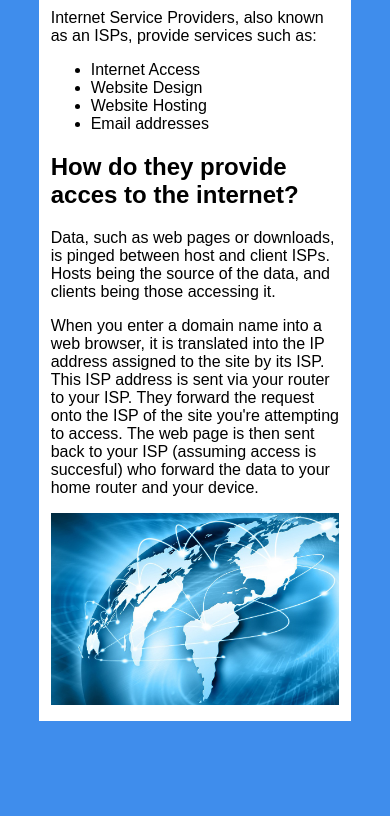
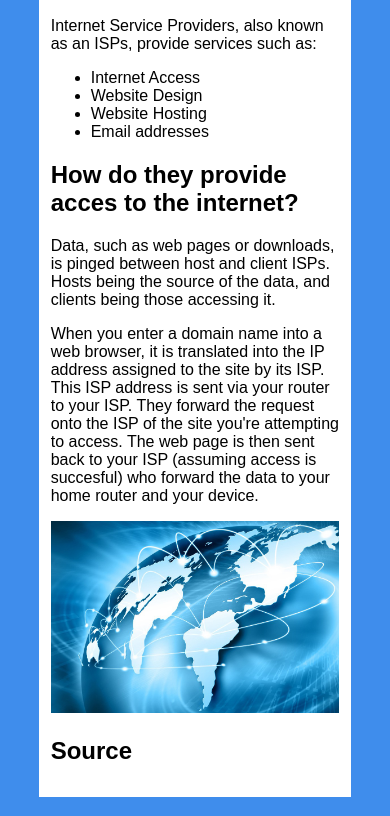
Before and after one commit to danelms/2-column-layout, a plain HTML site: page assPages/ISP.html in a window 390 px wide. Shown: the part 142-958 px from the top of the page. Before the commit the page ends 875 px from the top, so only its background shows below. Drawn offline with Linux system fonts and the light colour scheme.

Commit message:
CSS changes - Adaptive Ass Pages

```diff
--- a/assPages/ISP.css
+++ b/assPages/ISP.css
@@ -2,16 +2,31 @@ body {
     background-color: rgb(63, 141, 236);
     margin: 0px;
 }
+img {
+    width: 100%;
+}
+a {
+    text-decoration: none;
+    color: black;
+}
+a :hover {
+    text-decoration: underline;
+}
 #wrap {
-    width: 74%;
-    background-color:white;
-    margin-left: 10%;
+    width: 50%;
+    background-color: white;
+    margin-left: 22%;
     margin-top: 3%;
     margin-bottom: 3%;
     padding: 3%;
     color: black;
     font-family: Arial, Helvetica, sans-serif;
 }
-img {
-    width: 100%;
+@media screen and (max-width: 1200px) {
+    #wrap {
+        width: 74%;
+        margin-left: 10%;
+        margin-top: 5%;
+        margin-bottom: 5%;
+    }
 }
--- a/assPages/ISP.html
+++ b/assPages/ISP.html
@@ -5,6 +5,10 @@
     <head>
         <title>ISPs</title>
         <link rel="stylesheet" href="ISP.css"/>
+
+        <! Meta tag to allow adaptive site functionality>
+        <meta name="viewport" content="width=device-width, initial scale=1.0">
+
     </head>
 
     <body>
@@ -36,6 +40,8 @@
 
                 <img src = "Images/ISP.jpeg">
 
+                <a href = "https://www.lifewire.com/internet-service-provider-isp-2625924"><h2>Source</h2></a>
+
             </div>
 
         </div>
```
Also changed, not shown: 2ColumnIndexFlexBox.html (+1 -1 lines).
